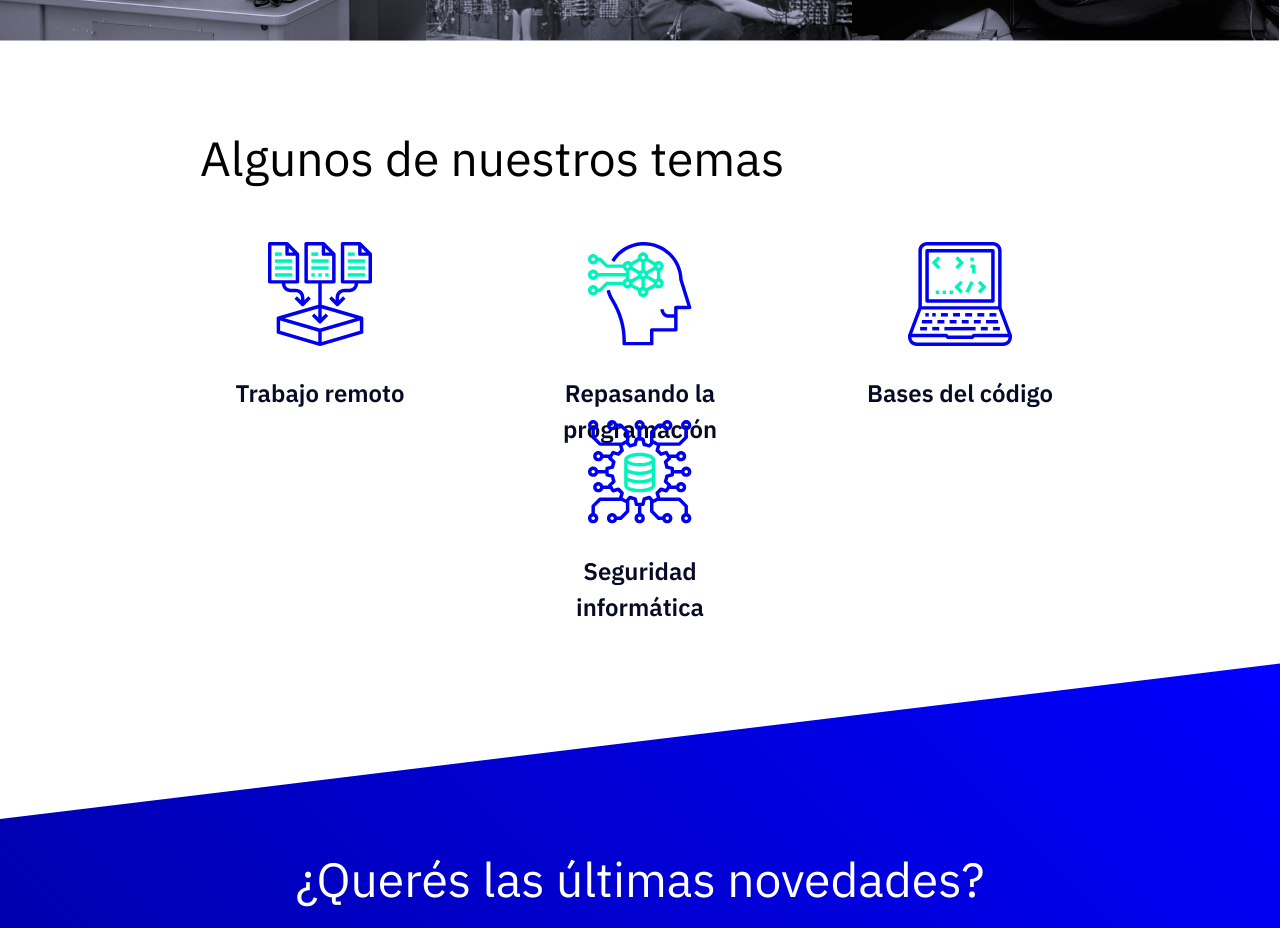
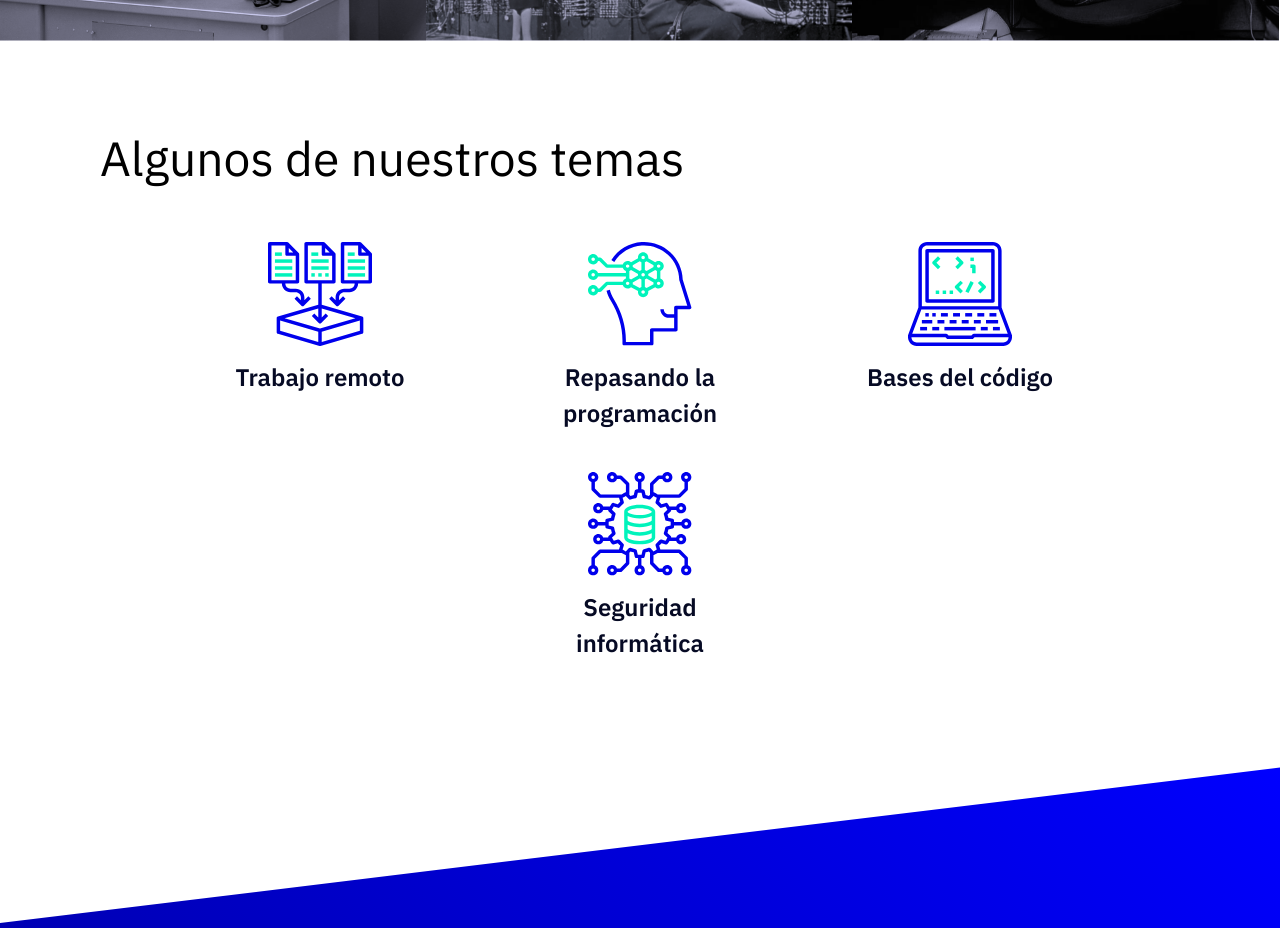
Before and after one commit to andresmorenoj/acamica-podcast, a React (Create React App) app: page / in a window 1280 px wide. Shown: the part 2880-3808 px from the top of the page. Built offline with nearby package versions, Linux system fonts and the light colour scheme.

Commit message:
[ADD] Topics section responsive styled added

```diff
--- a/src/assets/styles/components/TitlePodcast.css
+++ b/src/assets/styles/components/TitlePodcast.css
@@ -15,7 +15,7 @@
 
 @media screen and (max-width: 767px) {
   .TitlePodcast {
-    max-width: 64vw;
+    max-width: 80vw;
     font-size: 36px;
   }
 }
--- a/src/assets/styles/components/Topic.css
+++ b/src/assets/styles/components/Topic.css
@@ -1,13 +1,17 @@
 .topicos-icons-item {
   width: 260px;
   height: 178px;
-  margin: 0 auto;
+  margin-left: auto;
+  margin-right: auto;
+  margin-bottom: 52px;
 }
 
 .topicos-icons-item img {
   width: 104px;
-  margin: 0 auto;
+  margin-left: auto;
+  margin-right: auto;
   display: block;
+  margin-bottom: 13px;
 }
 
 .topicos-icons-item p {
@@ -19,6 +23,17 @@
   letter-spacing: 0;
   text-align: center;
   width: 220px;
-  margin: 0 auto;
-  margin-top: 29px;
+  margin-left: auto;
+  margin-right: auto;
+  margin-top: 0;
+  margin-bottom: 0;
 }
+
+@media screen and (max-width: 767px) {
+  .topicos-icons-item:nth-child(2) {
+    margin-bottom: 70px;
+  }
+  .topicos-icons-item:last-child {
+    margin-bottom: 0;
+  }
+}
--- a/src/assets/styles/components/TopicsContainer.css
+++ b/src/assets/styles/components/TopicsContainer.css
@@ -5,7 +5,7 @@
 }
 
 .topicos h2 {
-  margin-left: 200px;
+  margin-left: 100px;
 }
 
 .topicos-icons {
@@ -13,6 +13,23 @@
   display: flex;
   justify-content: space-evenly;
   flex-wrap: wrap;
-  margin: 0 auto;
+  margin-left: auto;
+  margin-right: auto;
   margin-top: 56px;
 }
+
+@media screen and (min-width: 768px) and (max-width: 1023px) {
+  .topicos {
+    top: -80px;
+  }
+}
+
+@media screen and (max-width: 767px) {
+  .topicos {
+    top: -80px;
+  }
+  .topicos h2 {
+    width: fit-content;
+    margin-left: 16px;
+  }
+}
```
